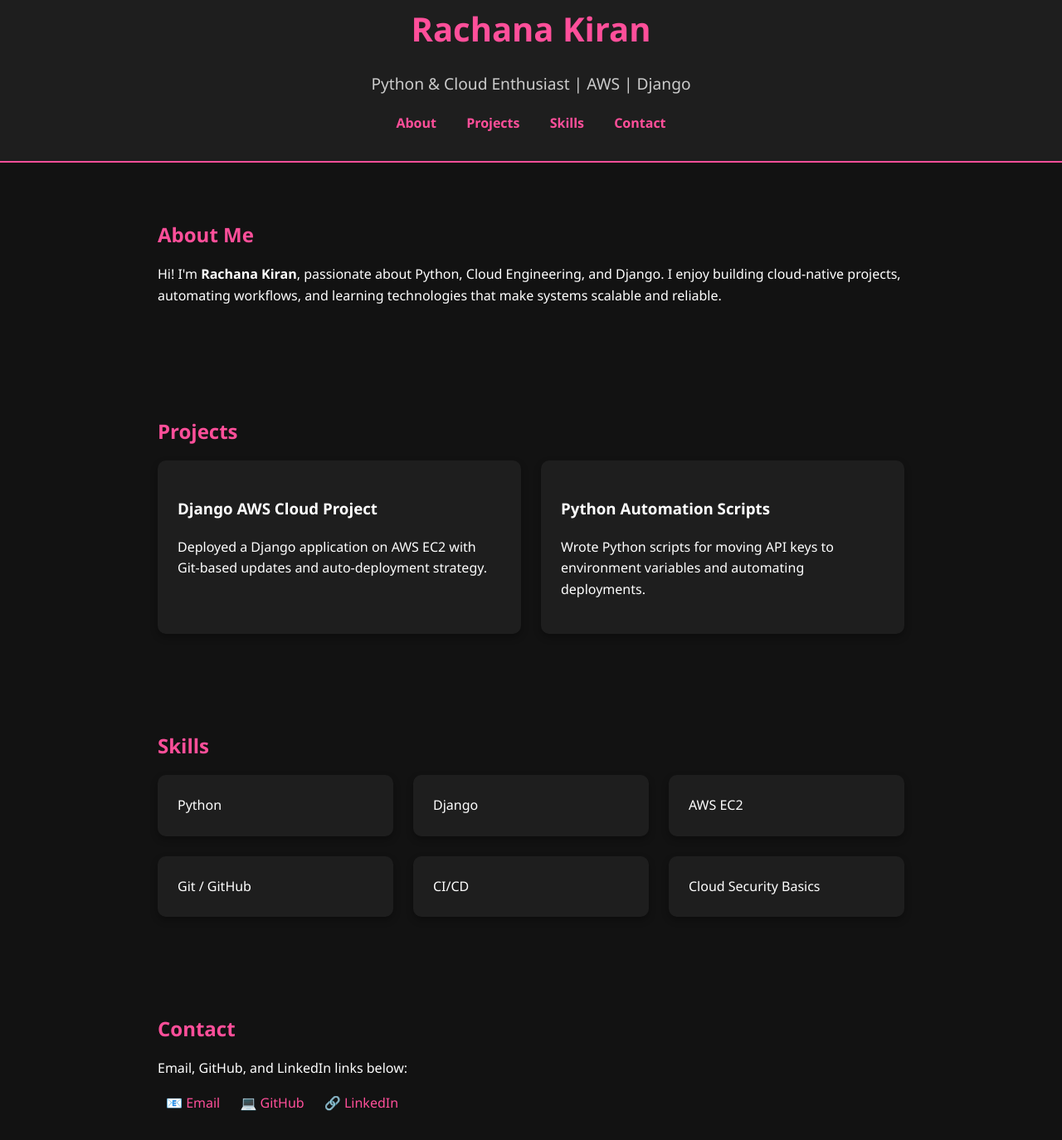
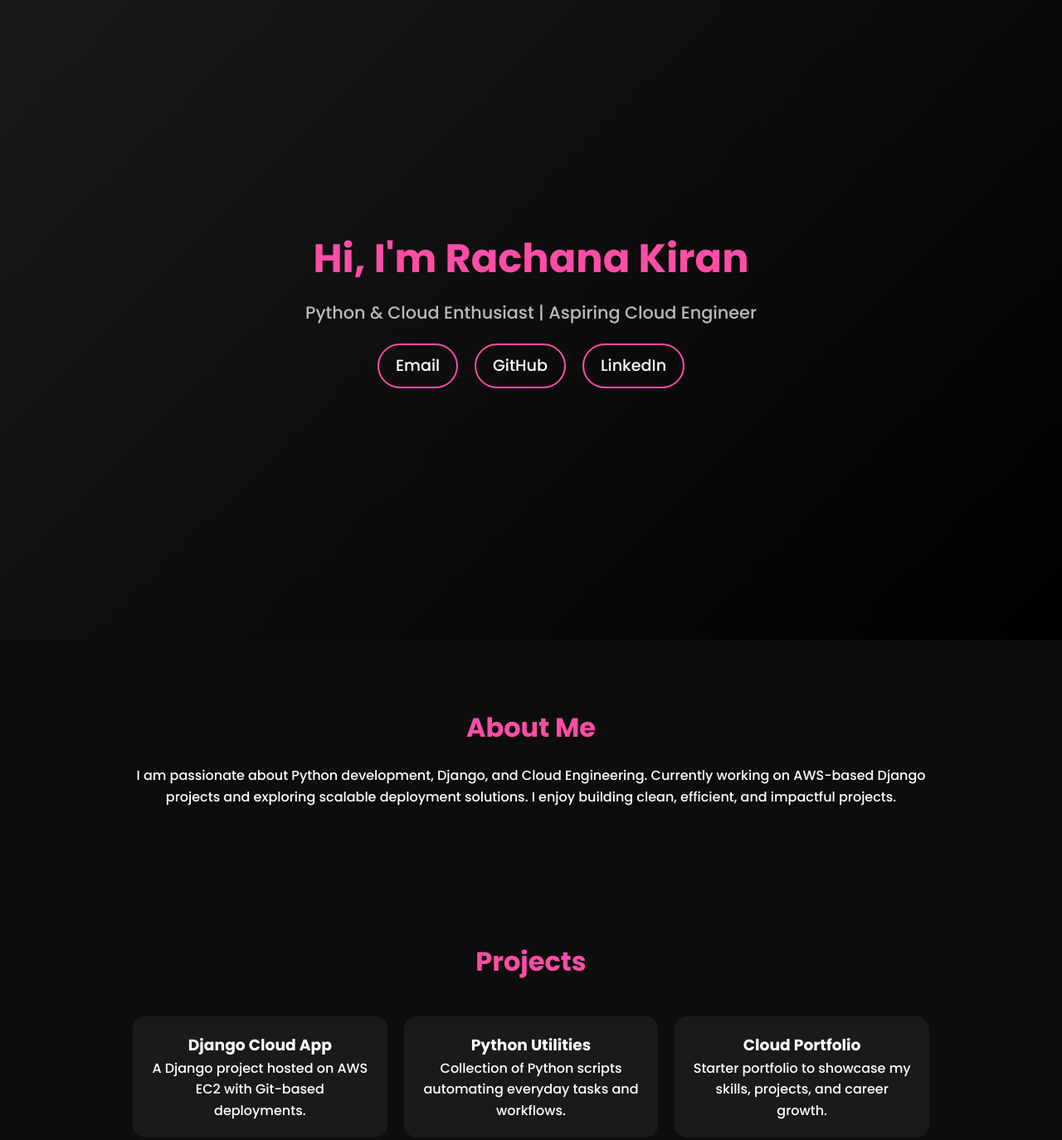
Before and after one commit to Arkanee/rachana-portfolio, a plain HTML site: page index.html in a window 1280 px wide. Shown: the part 29-1403 px from the top of the page at 83% size. Drawn offline with Linux system fonts and the light colour scheme.

Commit message:
Update index.html

```diff
--- a/index.html
+++ b/index.html
@@ -4,140 +4,139 @@
   <meta charset="UTF-8">
   <meta name="viewport" content="width=device-width, initial-scale=1.0">
   <title>Rachana Kiran | Portfolio</title>
+  <link href="https://fonts.googleapis.com/css2?family=Poppins:wght@300;500;700&display=swap" rel="stylesheet">
   <style>
+    * {
+      margin: 0;
+      padding: 0;
+      box-sizing: border-box;
+      font-family: 'Poppins', sans-serif;
+    }
     body {
-      margin: 0;
-      font-family: 'Segoe UI', Tahoma, Geneva, Verdana, sans-serif;
-      background-color: #121212;
+      background: #0d0d0d;
       color: #fff;
       line-height: 1.6;
+      overflow-x: hidden;
     }
     header {
-      background: #1e1e1e;
-      padding: 2rem;
+      height: 100vh;
+      display: flex;
+      flex-direction: column;
+      align-items: center;
+      justify-content: center;
       text-align: center;
-      border-bottom: 2px solid #ff4f9a;
+      background: linear-gradient(135deg, #1a1a1a, #000);
     }
     header h1 {
-      margin: 0;
-      font-size: 2.5rem;
-      color: #ff4f9a;
+      font-size: 3rem;
+      font-weight: 700;
+      color: #ff4da6;
+      animation: fadeInDown 1.5s ease;
     }
     header p {
+      font-size: 1.3rem;
+      margin-top: 10px;
+      color: #bbb;
+      animation: fadeInUp 2s ease;
+    }
+    .links {
+      margin-top: 20px;
+      display: flex;
+      gap: 20px;
+      animation: fadeInUp 2.5s ease;
+    }
+    .links a {
+      text-decoration: none;
+      color: white;
       font-size: 1.2rem;
-      color: #ccc;
+      border: 2px solid #ff4da6;
+      padding: 10px 20px;
+      border-radius: 30px;
+      transition: all 0.3s ease;
     }
-    nav {
-      margin-top: 1rem;
-    }
-    nav a {
-      color: #ff4f9a;
-      margin: 0 1rem;
-      text-decoration: none;
-      font-weight: bold;
-    }
-    nav a:hover {
-      text-decoration: underline;
+    .links a:hover {
+      background: #ff4da6;
+      color: #000;
     }
     section {
-      padding: 3rem 2rem;
-      max-width: 900px;
+      padding: 80px 20px;
+      max-width: 1000px;
       margin: auto;
+      text-align: center;
     }
-    h2 {
-      color: #ff4f9a;
-      margin-bottom: 1rem;
+    section h2 {
+      font-size: 2rem;
+      margin-bottom: 20px;
+      color: #ff4da6;
     }
-    .projects, .skills {
+    .projects {
       display: grid;
       grid-template-columns: repeat(auto-fit, minmax(250px, 1fr));
-      gap: 1.5rem;
+      gap: 20px;
+      margin-top: 40px;
     }
-    .card {
-      background: #1e1e1e;
-      padding: 1.5rem;
-      border-radius: 10px;
-      box-shadow: 0 4px 8px rgba(0,0,0,0.3);
-      transition: transform 0.2s;
+    .project-card {
+      background: #1a1a1a;
+      padding: 20px;
+      border-radius: 15px;
+      transition: transform 0.3s ease, box-shadow 0.3s ease;
     }
-    .card:hover {
-      transform: translateY(-5px);
+    .project-card:hover {
+      transform: translateY(-10px);
+      box-shadow: 0px 8px 20px rgba(255, 77, 166, 0.3);
     }
     footer {
       text-align: center;
-      padding: 1rem;
-      background: #1e1e1e;
-      border-top: 2px solid #ff4f9a;
-      color: #aaa;
+      padding: 20px;
+      background: #111;
+      color: #888;
     }
-    .contact-links a {
-      margin: 0 10px;
-      color: #ff4f9a;
-      text-decoration: none;
+    @keyframes fadeInDown {
+      from { opacity: 0; transform: translateY(-30px); }
+      to { opacity: 1; transform: translateY(0); }
     }
-    .contact-links a:hover {
-      text-decoration: underline;
+    @keyframes fadeInUp {
+      from { opacity: 0; transform: translateY(30px); }
+      to { opacity: 1; transform: translateY(0); }
     }
   </style>
 </head>
 <body>
   <header>
-    <h1>Rachana Kiran</h1>
-    <p>Python & Cloud Enthusiast | AWS | Django</p>
-    <nav>
-      <a href="#about">About</a>
-      <a href="#projects">Projects</a>
-      <a href="#skills">Skills</a>
-      <a href="#contact">Contact</a>
-    </nav>
+    <h1>Hi, I'm Rachana Kiran</h1>
+    <p>Python & Cloud Enthusiast | Aspiring Cloud Engineer</p>
+    <div class="links">
+      <a href="mailto:rachnakiran999@gmail.com">Email</a>
+      <a href="https://github.com/arkanee" target="_blank">GitHub</a>
+      <a href="https://www.linkedin.com/in/rachana-kiran-268282215" target="_blank">LinkedIn</a>
+    </div>
   </header>
 
-  <section id="about">
+  <section>
     <h2>About Me</h2>
-    <p>
-      Hi! I'm <strong>Rachana Kiran</strong>, passionate about Python, Cloud Engineering, and Django.
-      I enjoy building cloud-native projects, automating workflows, and learning technologies that make systems scalable and reliable.
-    </p>
+    <p>I am passionate about Python development, Django, and Cloud Engineering. Currently working on AWS-based Django projects and exploring scalable deployment solutions. I enjoy building clean, efficient, and impactful projects.</p>
   </section>
 
-  <section id="projects">
+  <section>
     <h2>Projects</h2>
     <div class="projects">
-      <div class="card">
-        <h3>Django AWS Cloud Project</h3>
-        <p>Deployed a Django application on AWS EC2 with Git-based updates and auto-deployment strategy.</p>
+      <div class="project-card">
+        <h3>Django Cloud App</h3>
+        <p>A Django project hosted on AWS EC2 with Git-based deployments.</p>
       </div>
-      <div class="card">
-        <h3>Python Automation Scripts</h3>
-        <p>Wrote Python scripts for moving API keys to environment variables and automating deployments.</p>
+      <div class="project-card">
+        <h3>Python Utilities</h3>
+        <p>Collection of Python scripts automating everyday tasks and workflows.</p>
+      </div>
+      <div class="project-card">
+        <h3>Cloud Portfolio</h3>
+        <p>Starter portfolio to showcase my skills, projects, and career growth.</p>
       </div>
     </div>
   </section>
 
-  <section id="skills">
-    <h2>Skills</h2>
-    <div class="skills">
-      <div class="card">Python</div>
-      <div class="card">Django</div>
-      <div class="card">AWS EC2</div>
-      <div class="card">Git / GitHub</div>
-      <div class="card">CI/CD</div>
-      <div class="card">Cloud Security Basics</div>
-    </div>
-  </section>
-
-  <section id="contact">
-    <h2>Contact</h2>
-    <p>Email, GitHub, and LinkedIn links below:</p>
-    <div class="contact-links">
-      <a href="mailto:yourmail@gmail.com">📧 Email</a>
-      <a href="https://github.com/arkanee" target="_blank">💻 GitHub</a>
-      <a href="https://linkedin.com/in/rachana-kiran" target="_blank">🔗 LinkedIn</a>
-    </div>
-  </section>
-
   <footer>
-    <p>© 2025 Rachana Kiran | Portfolio</p>
+    <p>© 2025 Rachana Kiran | Built with ❤️ and Python mindset</p>
   </footer>
 </body>
 </html>
```
